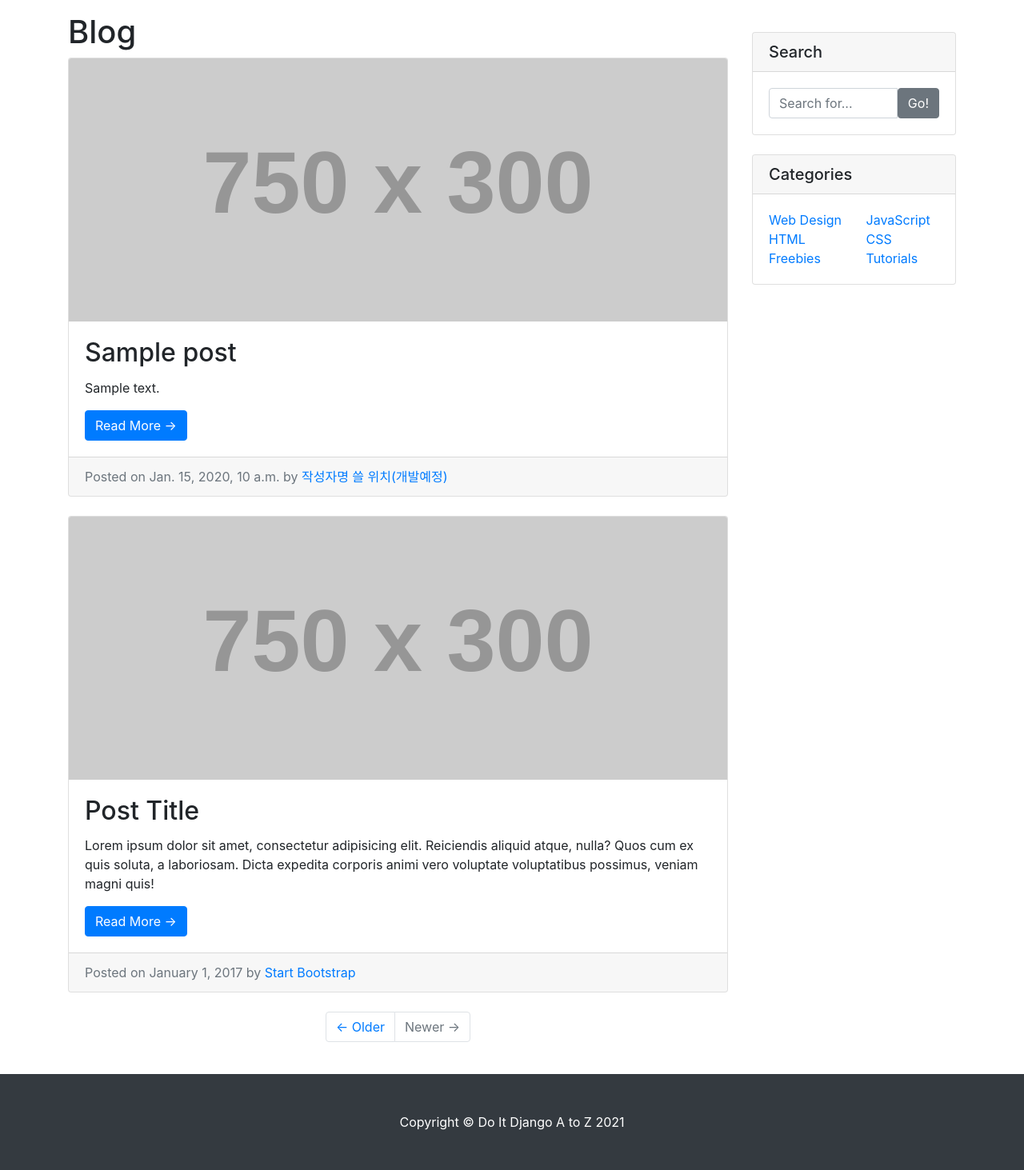
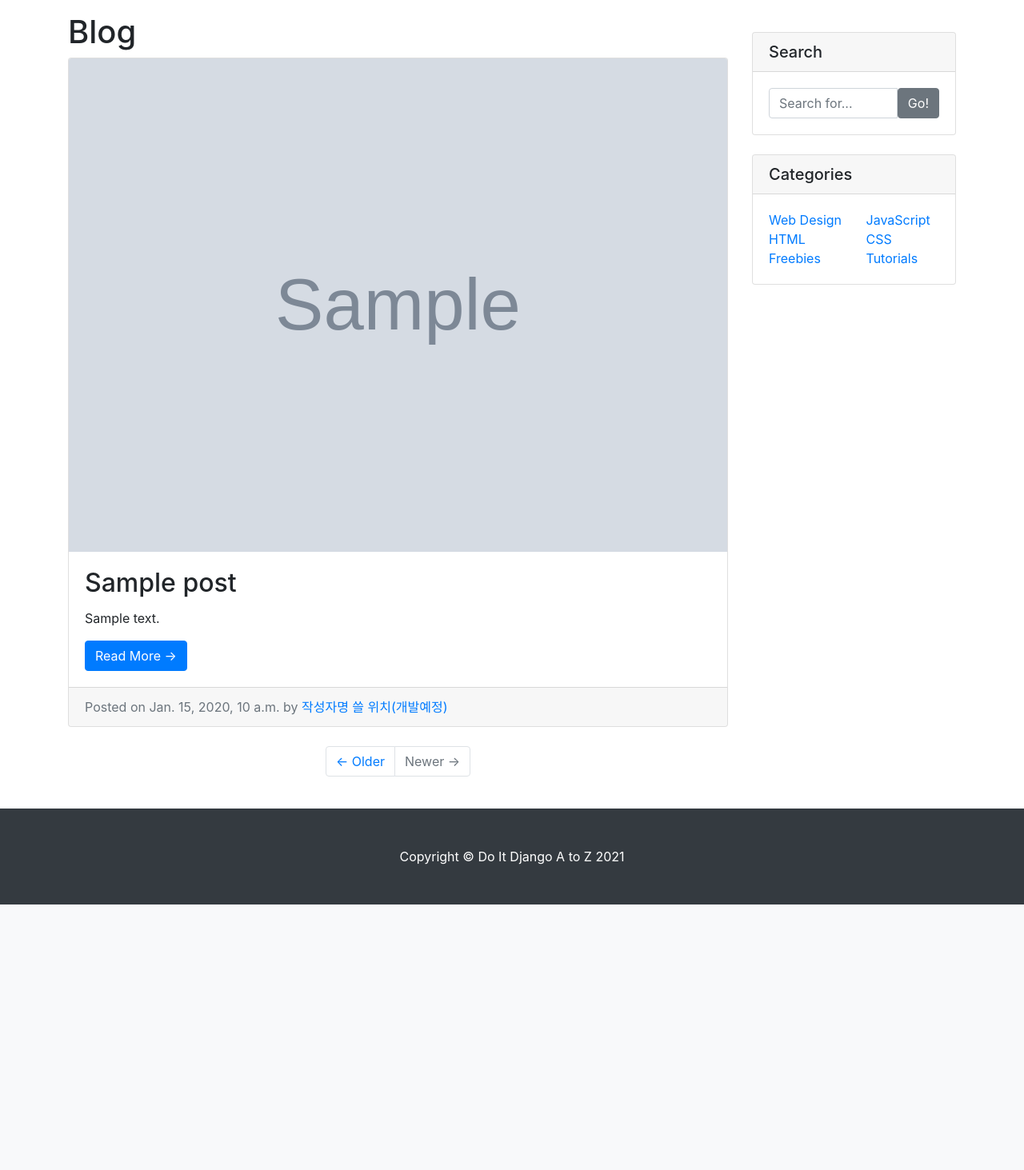
Before and after one commit to Lagoon6/do_it_django_a_to_z, a Django app: page /blog/ in a window 1280 px wide. Shown: the part 56-1519 px from the top of the page at 80% size. After the commit the page ends 1187 px from the top, so only its background shows below. Run offline with Django 4.2, Linux system fonts and the light colour scheme; tables that the repository leaves empty hold one stand-in row (values such as "Sample post"); grey boxes marked "Sample" are stand-in pictures; grey boxes labelled with a size stand in for pictures from a placeholder-image service; parts of the project's set-up code (start-up, migrations or seed data) failed here and were passed over; some libraries are stand-ins or nearby versions.

Commit message:
포스트 이미지 출력하기

```diff
--- a/blog/models.py
+++ b/blog/models.py
@@ -7,6 +7,7 @@ class Post(models.Model):
 
     created_at = models.DateTimeField(auto_now_add=True) # 자동으로 입력 시간
     updated_at = models.DateTimeField(auto_now = True)
+    head_image = models.ImageField(upload_to = 'blog/images/%Y/%m/%d/', blank=True)
 
 
     def __str__(self):
--- a/blog/templates/blog/post_detail.html
+++ b/blog/templates/blog/post_detail.html
@@ -48,7 +48,7 @@
                             <a class="badge bg-secondary text-decoration-none link-light" href="#!">Freebies</a>
                         </header>
                         <!-- Preview image figure-->
-                        <figure class="mb-4"><img class="img-fluid rounded" src="https://dummyimage.com/900x400/ced4da/6c757d.jpg" alt="..." /></figure>
+                        <figure class="mb-4"><img class="img-fluid rounded" src="{{ post.head_image.url }}" alt="..." /></figure>
                         <!-- Post content-->
                         <section class="mb-5">
                             <p>{{ post.content }} </p>
--- a/blog/templates/blog/post_list.html
+++ b/blog/templates/blog/post_list.html
@@ -86,7 +86,7 @@
 
                 <!-- Blog Post -->
                 <div class="card mb-4">
-                    <img class="card-img-top" src="http://placehold.it/750x300" alt="Card image cap">
+                    <img class="card-img-top" src="{{ p.head_image.url }}" alt="Card image cap">
                     <div class="card-body">
                         <h2 class="card-title">{{ p.title}}</h2>
                         <p class="card-text">{{ p.content }}</p>
@@ -98,21 +98,6 @@
                     </div>
                 </div>
                 {% endfor %}
-                <!-- Blog Post -->
-                <div class="card mb-4">
-                    <img class="card-img-top" src="http://placehold.it/750x300" alt="Card image cap">
-                    <div class="card-body">
-                        <h2 class="card-title">Post Title</h2>
-                        <p class="card-text">Lorem ipsum dolor sit amet, consectetur adipisicing elit. Reiciendis
-                            aliquid atque, nulla? Quos cum ex quis soluta, a laboriosam. Dicta expedita corporis animi
-                            vero voluptate voluptatibus possimus, veniam magni quis!</p>
-                        <a href="#" class="btn btn-primary">Read More &rarr;</a>
-                    </div>
-                    <div class="card-footer text-muted">
-                        Posted on January 1, 2017 by
-                        <a href="#">Start Bootstrap</a>
-                    </div>
-                </div>
 
                 <!-- Pagination -->
                 <ul class="pagination justify-content-center mb-4">
--- a/do_it_django_prj/settings.py
+++ b/do_it_django_prj/settings.py
@@ -12,7 +12,7 @@ https://docs.djangoproject.com/en/4.0/ref/settings/
 '''
 이 장고 프로젝트의 설정을 담고 있는 파일
 '''
-
+import os
 from pathlib import Path
 
 # Build paths inside the project like this: BASE_DIR / 'subdir'.
@@ -122,6 +122,8 @@ USE_TZ = False
 
 STATIC_URL = 'static/'
 
+MEDIA_URL = '/media/'
+MEDIA_ROOT = os.path.join(BASE_DIR, '_media')
 # Default primary key field type
 # https://docs.djangoproject.com/en/4.0/ref/settings/#default-auto-field
 
--- a/do_it_django_prj/urls.py
+++ b/do_it_django_prj/urls.py
@@ -20,8 +20,13 @@ Including another URLconf
 from django.contrib import admin
 from django.urls import path, include
 
+from django.conf import settings
+from django.conf.urls.static import static
+
 urlpatterns = [
     path('blog/', include('blog.urls')),
     path('admin/', admin.site.urls),
     path('',include('single_pages.urls')),
 ]
+
+urlpatterns += static(settings.MEDIA_URL, document_root = settings.MEDIA_ROOT)
```
Also changed, not shown: _media/blog/images/2022/02/24/1000x600.jpg (added), _media/blog/images/2022/02/24/1000x600_73kcZ9f.jpg (added), _media/blog/images/2022/02/24/1000x600_g82C25T.jpg (added), _media/blog/images/2022/02/24/1000x600_mNft5My.jpg (added), _media/blog/images/2022/02/24/1000x600_rB9aU27.jpg (added).
